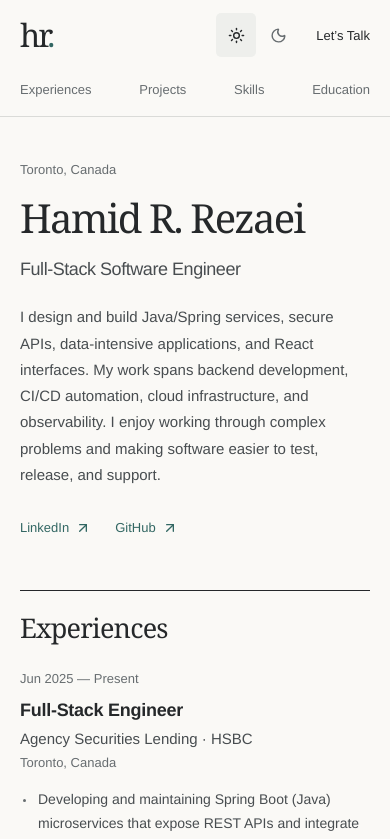
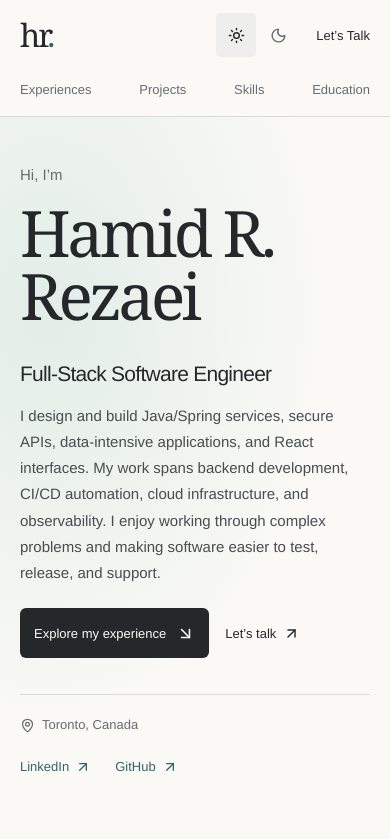
Before and after one commit to HamidRezaRezaeiGitHub/resume, a React (Vite) app: page / in a window 390 px wide. Shown: the top 839 px of the page. Built offline with nearby package versions, Linux system fonts and the light colour scheme.

Commit message:
feat: give hero and contact a distinctive website presentation

```diff
--- a/src/components/Hero.tsx
+++ b/src/components/Hero.tsx
@@ -1,4 +1,4 @@
-import { ArrowUpRight } from 'lucide-react'
+import { ArrowDownRight, ArrowUpRight, MapPin } from 'lucide-react'
 import { resume } from '@/data/resume'
 
 export function Hero() {
@@ -6,23 +6,52 @@ export function Hero() {
     <section
       id="top"
       tabIndex={-1}
-      className="hero container"
+      className="hero"
       aria-labelledby="hero-title"
     >
-      <p className="hero-location">{resume.profile.location}</p>
+      <div className="container">
+        <div className="hero-grid">
+          <div className="hero-identity">
+            <p className="hero-eyebrow">{resume.hero.eyebrow}</p>
             <h1 id="hero-title" tabIndex={-1}>
               {resume.profile.name}
             </h1>
+          </div>
+          <div className="hero-copy">
             <p className="hero-headline">{resume.profile.headline}</p>
             <p className="hero-summary">{resume.profile.summary}</p>
+            <div className="hero-actions">
+              <a className="hero-primary" href="#experience">
+                {resume.hero.experienceLabel}
+                <ArrowDownRight size={19} aria-hidden="true" />
+              </a>
+              <a className="hero-secondary" href="#contact">
+                {resume.hero.contactLabel}
+                <ArrowUpRight size={17} aria-hidden="true" />
+              </a>
+            </div>
+          </div>
+        </div>
+        <div className="hero-bottom">
+          <p className="hero-location">
+            <MapPin size={15} aria-hidden="true" />
+            {resume.profile.location}
+          </p>
           <div className="hero-links">
             {resume.profile.links.map((link) => (
-          <a key={link.url} href={link.url} target="_blank" rel="noreferrer">
+              <a
+                key={link.url}
+                href={link.url}
+                target="_blank"
+                rel="noreferrer"
+              >
                 {link.label}
                 <ArrowUpRight size={16} aria-hidden="true" />
               </a>
             ))}
           </div>
+        </div>
+      </div>
     </section>
   )
 }
--- a/src/data/resume.json
+++ b/src/data/resume.json
@@ -54,7 +54,8 @@
     "contact": {
       "title": "Let’s Talk",
       "description": "I’m interested in backend, full-stack, and senior engineering roles. If you think we could work well together, I’d like to hear from you.",
-      "emailLabel": "Get in touch"
+      "emailLabel": "Send an email",
+      "eyebrow": "Have a role or project in mind?"
     }
   },
   "experiences": [
@@ -338,5 +339,10 @@
   ],
   "footer": {
     "builtWith": "React · TypeScript · Motion"
+  },
+  "hero": {
+    "eyebrow": "Hi, I’m",
+    "experienceLabel": "Explore my experience",
+    "contactLabel": "Let’s talk"
   }
 }
--- a/src/data/resume.schema.ts
+++ b/src/data/resume.schema.ts
@@ -69,12 +69,21 @@ export const resumeContentSchema = z
       email: z.email(),
       links,
     }),
+    hero: z.strictObject({
+      eyebrow: text,
+      experienceLabel: text,
+      contactLabel: text,
+    }),
     sections: z.strictObject({
       experience: heading,
       projects: heading,
       skills: heading,
       education: heading,
-      contact: heading.extend({ description: text, emailLabel: text }),
+      contact: heading.extend({
+        eyebrow: text,
+        description: text,
+        emailLabel: text,
+      }),
     }),
     experiences: z
       .array(
--- a/src/index.css
+++ b/src/index.css
@@ -15,6 +15,11 @@
   --accent: #326763;
   --header: #faf9f6f5;
   --nav-height: 76px;
+  --hero-glow: #d6e7df;
+  --contact-surface: #203b36;
+  --contact-ink: #f5f5ed;
+  --contact-muted: #c3d3cd;
+  --contact-accent: #d7edb7;
   color: var(--ink);
   background: var(--paper);
 }
@@ -28,6 +33,8 @@
   --surface: #2b3236;
   --accent: #9ecbc3;
   --header: #191d20f5;
+  --hero-glow: #294740;
+  --contact-surface: #102b25;
 }
 * {
   box-sizing: border-box;
@@ -167,34 +174,113 @@ section:focus {
   background: var(--surface);
 }
 .hero {
-  padding-top: calc(var(--nav-height) + 64px);
-  padding-bottom: 56px;
+  position: relative;
+  isolation: isolate;
+  padding-top: calc(var(--nav-height) + 100px);
+  padding-bottom: 58px;
+  margin-bottom: 36px;
+  overflow: hidden;
 }
-.hero-location {
-  font-size: 13px;
+.hero::before {
+  content: '';
+  position: absolute;
+  z-index: -1;
+  pointer-events: none;
+  inset: 0;
+  background: radial-gradient(
+    ellipse at 12% 38%,
+    var(--hero-glow),
+    transparent 58%
+  );
+  opacity: 0.65;
+}
+.hero-grid {
+  display: grid;
+  grid-template-columns: 1fr 1fr;
+  gap: 64px;
+  align-items: center;
+}
+.hero-eyebrow {
+  font-size: 15px;
   color: var(--muted);
-  margin-bottom: 16px;
+  margin-bottom: 18px;
 }
 h1 {
   font-family: Georgia, 'Times New Roman', serif;
-  font-size: clamp(40px, 5.3vw, 66px);
-  line-height: 1.12;
+  font-size: clamp(64px, 7.5vw, 104px);
+  max-width: 8.5ch;
+  line-height: 0.99;
   font-weight: 400;
-  letter-spacing: -0.045em;
-  text-wrap: balance;
+  letter-spacing: -0.055em;
+  text-wrap: initial;
 }
 .hero-headline {
-  font-size: 21px;
-  color: var(--body);
-  margin-top: 16px;
-  letter-spacing: -0.025em;
+  font-size: 24px;
+  font-weight: 500;
+  line-height: 1.4;
+  letter-spacing: -0.035em;
 }
 .hero-summary {
-  max-width: 790px;
-  margin-top: 25px;
+  margin-top: 20px;
   color: var(--body);
   font-size: 16px;
   line-height: 1.75;
+}
+.hero-actions {
+  display: flex;
+  align-items: center;
+  gap: 22px;
+  flex-wrap: wrap;
+  margin-top: 28px;
+}
+.hero-primary,
+.hero-secondary {
+  display: inline-flex;
+  align-items: center;
+  gap: 14px;
+  min-height: 50px;
+  font-size: 13px;
+}
+.hero-primary {
+  background: var(--ink);
+  color: var(--paper);
+  padding: 14px 18px;
+  border-radius: 6px;
+}
+.hero-primary:hover {
+  background: var(--accent);
+}
+.hero-secondary {
+  color: var(--ink);
+}
+.hero-secondary:hover {
+  text-decoration: underline;
+  text-underline-offset: 5px;
+}
+.hero-actions svg,
+.contact-button svg {
+  transition: transform 180ms ease;
+}
+.hero-actions a:hover svg,
+.contact-button:hover svg {
+  transform: translate(2px, -2px);
+}
+.hero-bottom {
+  display: flex;
+  align-items: center;
+  justify-content: space-between;
+  gap: 20px;
+  border-top: 1px solid var(--line);
+  padding-top: 20px;
+  margin-top: 64px;
+}
+.hero-location,
+.contact-location {
+  display: flex;
+  align-items: center;
+  gap: 7px;
+  font-size: 13px;
+  color: var(--muted);
 }
 .hero-links,
 .contact-socials,
@@ -204,7 +290,7 @@ h1 {
   flex-wrap: wrap;
 }
 .hero-links {
-  margin-top: 18px;
+  margin: 0;
 }
 .hero-links a,
 .contact-socials a,
@@ -337,59 +423,100 @@ h3 {
   color: var(--body);
 }
 .contact-section {
-  padding-bottom: 36px;
+  --accent: var(--contact-accent);
+  padding-block: 76px 42px;
+  background: var(--contact-surface);
+  color: var(--contact-ink);
+}
+.contact-section ::selection {
+  background: var(--contact-accent);
+  color: var(--contact-surface);
+}
+.contact-eyebrow {
+  font-size: 14px;
+  color: var(--contact-muted);
+  margin-bottom: 24px;
 }
 .contact-grid {
-  display: flex;
-  justify-content: space-between;
-  align-items: flex-start;
-  gap: 32px;
+  display: grid;
+  grid-template-columns: 1fr 1fr;
+  align-items: center;
+  gap: 64px;
+}
+.contact-section h2 {
+  font-size: clamp(64px, 7.5vw, 96px);
+  line-height: 1.06;
+  letter-spacing: -0.06em;
+}
+.contact-section h2 span {
+  color: var(--contact-accent);
 }
 .contact-description {
-  max-width: 560px;
-  font-size: 16px;
-  color: var(--body);
-  line-height: 1.75;
+  font-size: 17px;
+  color: var(--contact-muted);
+  line-height: 1.7;
+  max-width: 430px;
 }
 .contact-button {
   display: inline-flex;
   align-items: center;
-  justify-content: center;
-  gap: 18px;
-  background: var(--ink);
-  color: var(--paper);
+  justify-content: space-between;
+  gap: 42px;
+  background: var(--contact-accent);
+  color: var(--contact-surface);
   font-size: 14px;
-  min-height: 48px;
-  padding: 12px 18px;
-  border-radius: 4px;
-  white-space: nowrap;
+  min-height: 52px;
+  margin-top: 24px;
+  padding: 14px 20px;
+  border-radius: 6px;
 }
 .contact-button:hover {
-  opacity: 0.88;
+  background: #e5f4ce;
+}
+.contact-details {
+  display: flex;
+  align-items: flex-start;
+  justify-content: space-between;
+  gap: 24px;
+  border-top: 1px solid #ffffff30;
+  padding-top: 28px;
+  margin-top: 60px;
 }
 .email-row {
   display: flex;
   align-items: center;
-  gap: 8px;
-  margin-top: 18px;
+  gap: 10px;
 }
 .email-row a {
-  font-size: 16px;
+  font-size: 19px;
   overflow-wrap: anywhere;
 }
 .icon-button {
   flex-shrink: 0;
 }
+.contact-section .icon-button {
+  color: var(--contact-muted);
+}
+.contact-section .icon-button:hover {
+  background: #ffffff12;
+}
 .copy-status {
   font-size: 13px;
-  color: var(--muted);
+  color: var(--contact-muted);
   line-height: 1.6;
 }
 .copy-status:not(:empty) {
   margin-block: 4px 10px;
 }
+.contact-location {
+  color: var(--contact-muted);
+  margin-top: 8px;
+}
 .contact-socials {
-  margin-top: 6px;
+  margin-top: 0;
+}
+.contact-socials a {
+  color: var(--contact-muted);
 }
 .site-footer {
   padding-block: 24px;
@@ -434,8 +561,29 @@ h3 {
     font-size: 13px;
   }
   .hero {
-    padding-top: calc(var(--nav-height) + 44px);
-    padding-bottom: 40px;
+    padding-top: calc(var(--nav-height) + 48px);
+    padding-bottom: 30px;
+    margin-bottom: 28px;
+  }
+  .hero-grid,
+  .contact-grid {
+    grid-template-columns: 1fr;
+    gap: 32px;
+  }
+  .hero h1 {
+    font-size: clamp(64px, 11vw, 88px);
+  }
+  .hero-copy {
+    max-width: 580px;
+  }
+  .hero-bottom {
+    margin-top: 36px;
+  }
+  .contact-section {
+    padding-block: 54px 36px;
+  }
+  .contact-details {
+    margin-top: 40px;
   }
   .entry-header {
     grid-template-columns: 1fr;
@@ -448,10 +596,7 @@ h3 {
     grid-template-columns: 190px minmax(0, 1fr);
     gap: 18px;
   }
-  .contact-grid {
-    flex-direction: column;
-    gap: 20px;
-  }
+
   .footer-credit {
     display: none;
   }
@@ -461,11 +606,44 @@ h3 {
     width: calc(100% - 40px);
   }
   .hero-headline {
-    font-size: 18px;
+    font-size: 21px;
+  }
+  .hero-eyebrow {
+    margin-bottom: 14px;
+  }
+  .hero-actions {
+    gap: 16px;
+    margin-top: 22px;
+  }
+  .hero-primary {
+    padding-inline: 14px;
+    gap: 10px;
+  }
+  .hero-secondary {
+    gap: 7px;
+  }
+  .hero-bottom {
+    align-items: flex-start;
+    flex-direction: column;
+    gap: 10px;
+    padding-top: 20px;
+  }
+  .contact-details {
+    flex-direction: column;
+    gap: 20px;
+  }
+  .contact-section h2 {
+    font-size: 64px;
+  }
+  .contact-section .email-row a {
+    font-size: 16px;
+  }
+  .contact-grid {
+    gap: 22px;
   }
   .hero-summary {
     font-size: 15px;
-    margin-top: 21px;
+    margin-top: 14px;
   }
   .section {
     padding-bottom: 40px;
@@ -520,6 +698,11 @@ h3 {
 @media (prefers-reduced-motion: reduce) {
   html {
     scroll-behavior: auto;
+  }
+  .hero-actions svg,
+  .contact-button svg {
+    transition: none;
+    transform: none;
   }
 }
 @media print {
@@ -644,4 +827,66 @@ h3 {
   .email-row a {
     font-size: 10pt;
   }
+  .hero {
+    margin: 0;
+    overflow: visible;
+  }
+  .hero::before,
+  .hero-eyebrow,
+  .hero-actions,
+  .contact-eyebrow {
+    display: none;
+  }
+  .hero-grid,
+  .contact-grid {
+    display: block;
+  }
+  .hero h1 {
+    max-width: none;
+    font-size: 32px;
+    line-height: 1.2;
+  }
+  .hero-headline {
+    font-size: 16px;
+  }
+  .hero-copy {
+    max-width: none;
+  }
+  .hero-bottom {
+    margin-top: 8px;
+    padding: 0;
+    border: 0;
+    flex-direction: row;
+  }
+  .contact-section {
+    background: #fff;
+    color: #111;
+    padding-block: 0 20px;
+    --accent: #222;
+  }
+  .contact-section h2 {
+    font-size: 20px;
+    letter-spacing: -0.03em;
+    margin-bottom: 12px;
+  }
+  .contact-section h2 span {
+    color: inherit;
+  }
+  .contact-description,
+  .contact-location,
+  .contact-socials a {
+    color: #222;
+  }
+  .contact-description {
+    max-width: none;
+  }
+  .contact-details {
+    display: block;
+    padding: 0;
+    margin-top: 8px;
+    border: 0;
+  }
+  .contact-section .email-row a {
+    font-size: 10pt;
+  }
 }
```
Also changed, not shown: src/components/Contact.tsx (+42 -11 lines), wiki/guides/react-typescript.md (+5 -2 lines), wiki/guides/resume-content.md (+8 -1 lines), wiki/index.md (+1 -1 lines), wiki/log.md (+8 -0 lines), 1 other file (tests, documents, lock files or other folders). Lines whose indentation alone changed are shown as unchanged.
